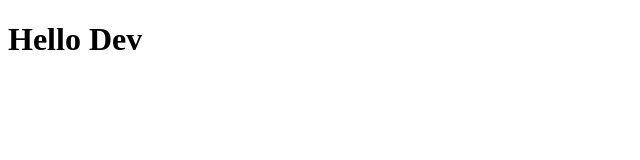
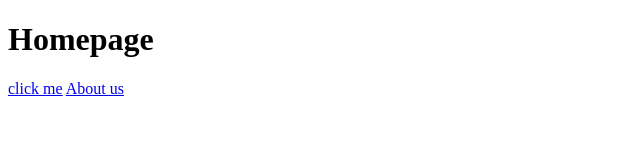
Before and after one commit to Seena2/learn, a plain HTML site: page html-boilerplate/index.html in a window 1280 px wide. Shown: the whole page, without its empty margins (0-640 px from the left). Drawn offline with Linux system fonts and the light colour scheme.

Commit message:
add about page

```diff
--- a/html-boilerplate/index.html
+++ b/html-boilerplate/index.html
@@ -5,6 +5,8 @@
         <meta charset="UTF-8">
     </head>
     <body>
-        <h1>Hello Dev</h1>
+        <h1>Homepage</h1>
+        <a href="https://www.theodinproject.com">click me</a>
+        <a href="./pages/about.html">About us</a>
     </body>
 </html>
```
Also changed, not shown: html-boilerplate/pages/about.html (added, +12 -0 lines).
